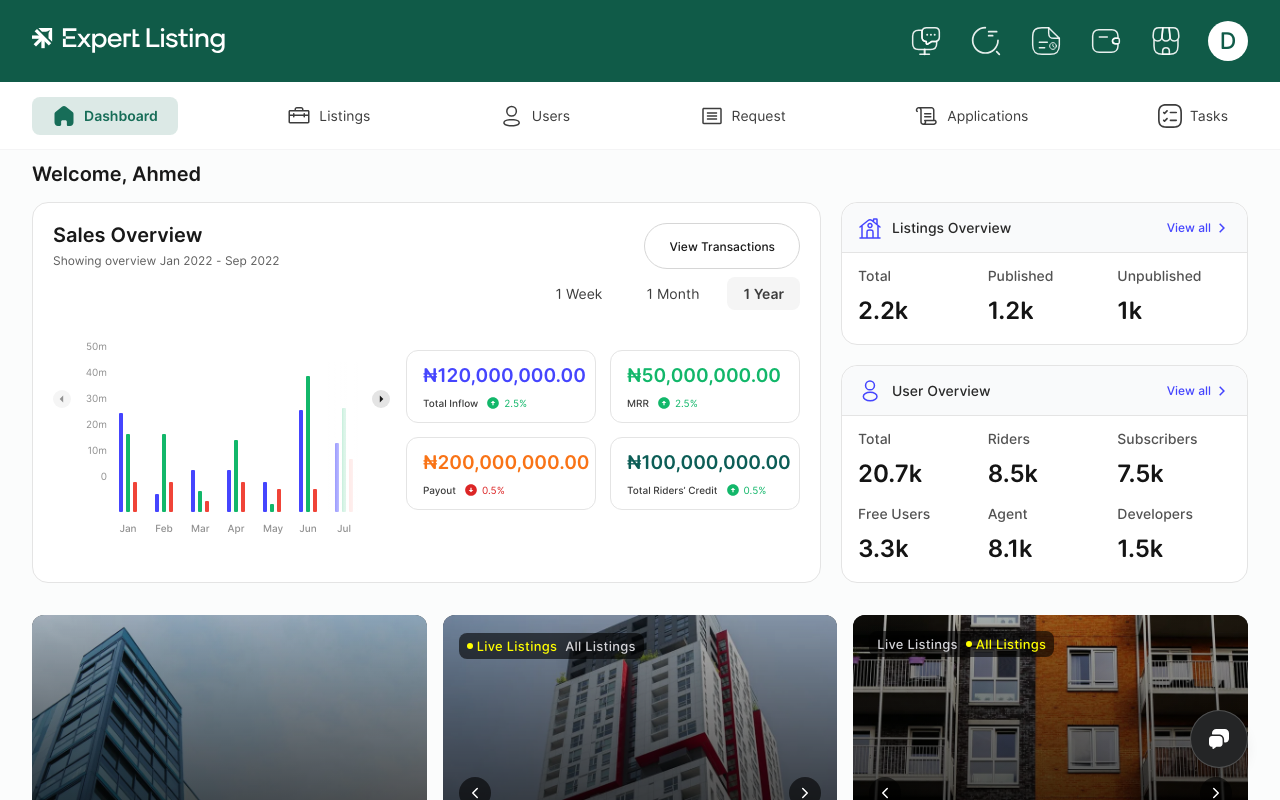
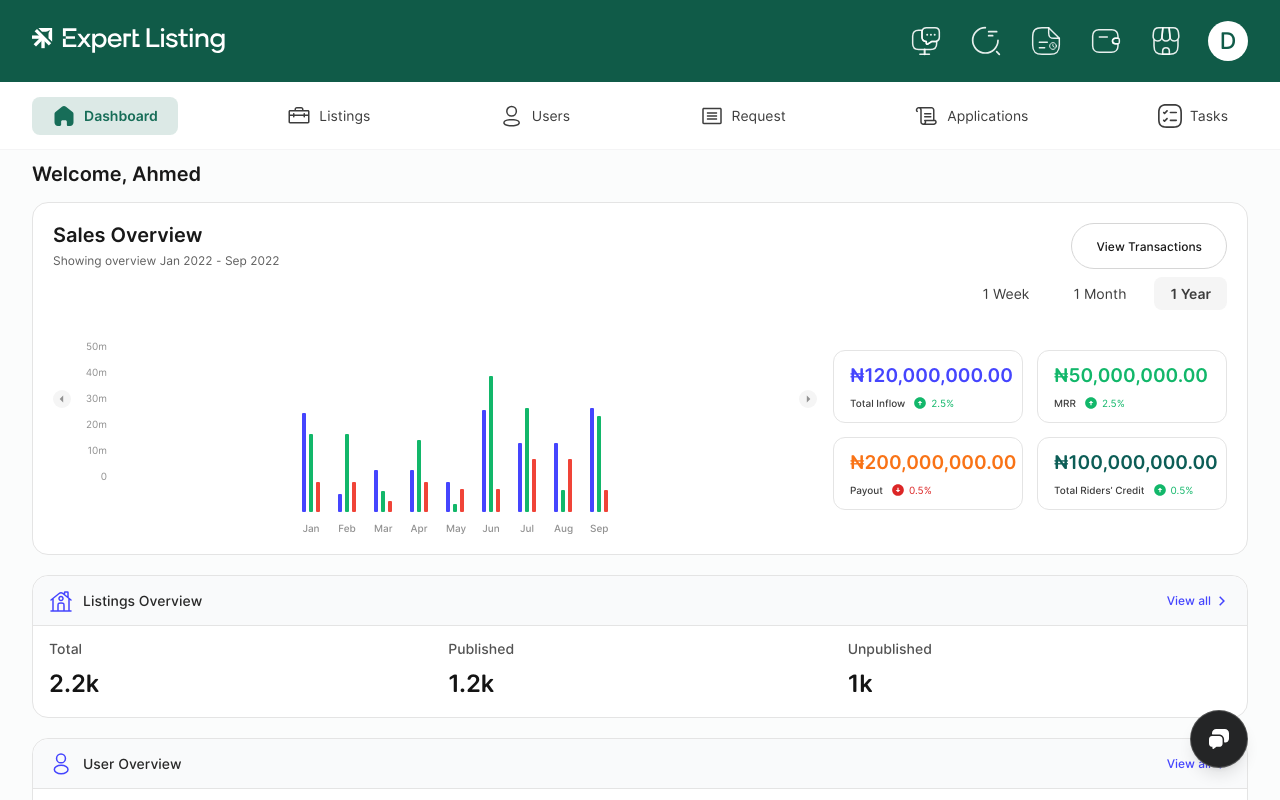
Before and after one commit to Psalm112/expertlisting-dashboard, a Next.js app: page / in a window 1280 px wide. Shown: the top 800 px of the page. Built offline with nearby package versions, Linux system fonts and the light colour scheme.

Commit message:
Stop the chart stranding whitespace between 640 and 1359

```diff
--- a/src/app/page.tsx
+++ b/src/app/page.tsx
@@ -10,8 +10,12 @@ export default function DashboardPage() {
         Welcome, {CURRENT_USER.greetingName}
       </h1>
 
-      {/* 857 / 407 columns at 1440, per the design; stacks below xl. */}
-      <div className="mt-4 grid gap-5 xl:grid-cols-[minmax(0,1fr)_407px]">
+      {/*
+        857 / 407 columns, per the design. The split waits until 1360, which is
+        the first width where the full 1284 content column fits, so the sales
+        card lands on its designed 857 rather than being squeezed.
+      */}
+      <div className="mt-4 grid gap-5 min-[1360px]:grid-cols-[minmax(0,1fr)_407px]">
         <SalesOverviewCard />
 
         <div className="flex flex-col gap-5">
--- a/src/components/dashboard/SalesChart.tsx
+++ b/src/components/dashboard/SalesChart.tsx
@@ -102,7 +102,15 @@ export function SalesChart({ data, rangeLabel }: { data: SalesPoint[]; rangeLabe
               )}
               style={{ paddingTop: TOOLTIP_GUTTER }}
             >
-              <div className="flex w-max items-end gap-[18px]" style={{ height: PLOT_HEIGHT }}>
+              {/*
+                `mx-auto` centres the series when the card is wider than the
+                306px it needs. Once the content overflows the auto margins
+                resolve to zero, so nothing gets pushed out of reach.
+              */}
+              <div
+                className="mx-auto flex w-max items-end gap-[18px]"
+                style={{ height: PLOT_HEIGHT }}
+              >
                 {data.map((point) => (
                   <div
                     key={point.month}
@@ -148,7 +156,7 @@ export function SalesChart({ data, rangeLabel }: { data: SalesPoint[]; rangeLabe
               </div>
 
               {/* Category axis, aligned to the bar groups. */}
-              <div className="mt-2.5 flex w-max gap-[18px]">
+              <div className="mx-auto mt-2.5 flex w-max gap-[18px]">
                 {data.map((point) => (
                   <span
                     key={point.month}
--- a/src/components/dashboard/SalesOverviewCard.tsx
+++ b/src/components/dashboard/SalesOverviewCard.tsx
@@ -43,12 +43,18 @@ export function SalesOverviewCard() {
         className="mt-2 self-end"
       />
 
-      <div className="mt-4 flex flex-col gap-6 xl:flex-row xl:items-center xl:gap-4">
+      {/*
+        Chart and tiles sit side by side from 960, the first width where the
+        306px series, its axis and both arrows clear the 394px tile column.
+        Leaving it until xl left the chart alone on a full-width card with a lot
+        of dead space beside it.
+      */}
+      <div className="mt-4 flex flex-col gap-6 min-[960px]:flex-row min-[960px]:items-center min-[960px]:gap-4">
         <div className="min-w-0 flex-1">
           <SalesChart data={SALES_DATA[range]} rangeLabel={rangeLabel} />
         </div>
 
-        <div className="grid grid-cols-1 gap-3.5 sm:grid-cols-2 xl:w-[394px] xl:shrink-0">
+        <div className="grid grid-cols-1 gap-3.5 sm:grid-cols-2 min-[960px]:w-[394px] min-[960px]:shrink-0">
           {SALES_METRICS.map((metric) => (
             <SalesMetricTile key={metric.id} metric={metric} />
           ))}
```
